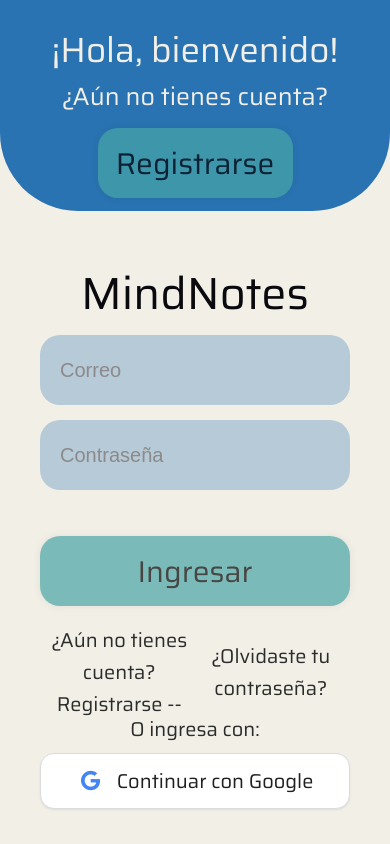
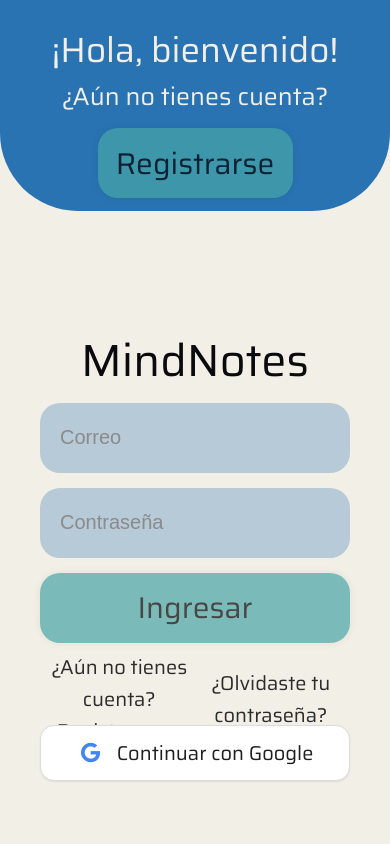
Before and after one commit to Moy446/Mind-Notes, a React (Vite) app in the folder frontend/: page /Login in a window 390 px wide. Built offline with nearby package versions, Linux system fonts and the light colour scheme; no server answers; a web font is replaced by a local one.

Commit message:
Ajustes al responsive login
ajustes al responsive del login, solo en inicio de sesion

```diff
--- a/frontend/src/ChatPsiF.jsx
+++ b/frontend/src/ChatPsiF.jsx
@@ -178,7 +178,7 @@ export default function ChatPsiF(props){
                                     color: '#999',
                                     fontSize: '18px'
                                 }}>
-                                    Selecciona un psicólogo para comenzar a chatear
+                                    Selecciona un paciente para comenzar a chatear
                                 </div>
                             ) : messages.length === 0 ? (
                                 <div style={{
--- a/frontend/src/components/AddUID.css
+++ b/frontend/src/components/AddUID.css
@@ -8,7 +8,7 @@
     align-items: center;
     justify-content: center;
     gap: 20px;
-    margin-bottom: -10vw;
+    /* margin-bottom: -10vw; */
 }
 
 .row1{
--- a/frontend/src/login.css
+++ b/frontend/src/login.css
@@ -552,7 +552,7 @@ text-decoration: none;
 }
 
 .div-links{
-    margin-top: 5%;
+    margin-top: 1%;
 }
 
 /* Registro */
@@ -574,11 +574,11 @@ text-decoration: none;
     .formBox{
         bottom: 0;
         width: 100%;
-        height: 80%;
+        height: 70%;
     }
 
     .formBox.login{
-        height: 75%;
+        height: 50%;
     }
 
     /* Mueve el form de registro hacia arriba */
@@ -674,6 +674,7 @@ text-decoration: none;
     h1.login-title{
     font-size: 45px;
     align-items: center;
+    margin-top: -20%;
     }
 
     .div-titleLogin{
@@ -697,7 +698,7 @@ text-decoration: none;
     #formLogin{
         width: 100%;
         color: #000;
-        margin-top: 8vw;
+        margin: 0;
     }
 
 
@@ -706,7 +707,7 @@ text-decoration: none;
     }
 
 .div-links{
-    margin-top: 8%;
+    margin-top: 5%;
     margin-bottom: 15%;
 }
 
@@ -754,4 +755,12 @@ h1.password-title{
     height: 80px;
     font-size: 25px;
 }
+
+.loginContainer p{
 }
+
+.google-button{
+    margin-top: -14vw;
+    margin-bottom: 25vw;
+}
+}
```
Also changed, not shown: 1 other file (tests, documents, lock files or other folders).
